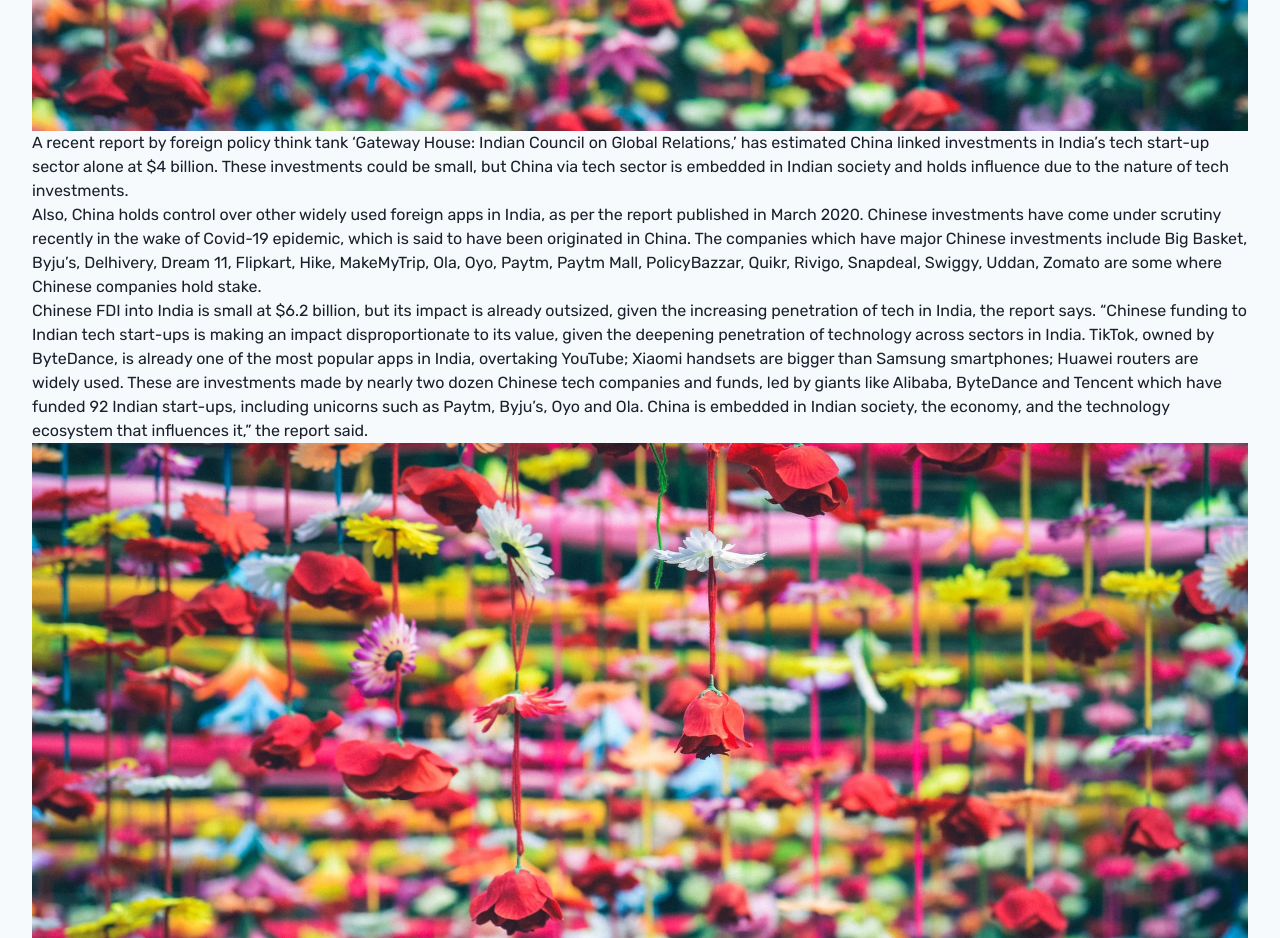
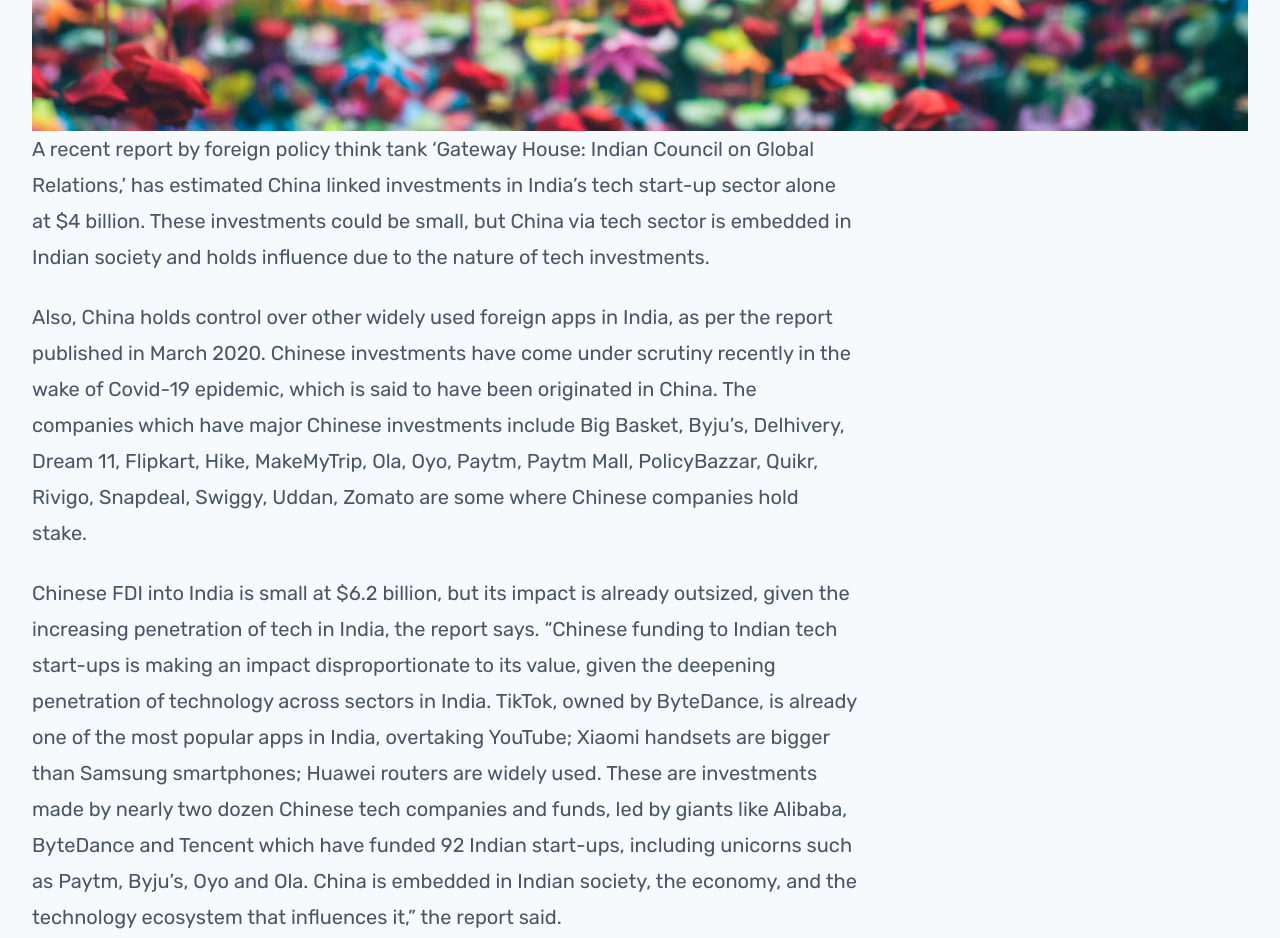
Before and after one commit to sibasishm/my-blog, a Gatsby site: page /blog/aatma-nirbhar-bharat-made-in-china in a window 1280 px wide. Shown: the part 720-1658 px from the top of the page. Built offline with nearby package versions, Linux system fonts and the light colour scheme; Gatsby itself is replaced by a stand-in of ours.

Commit message:
added tailwind typography plugin

```diff
--- a/package.json
+++ b/package.json
@@ -30,6 +30,7 @@
     "react-helmet": "^6.0.0"
   },
   "devDependencies": {
+    "@tailwindcss/typography": "^0.1.2",
     "autoprefixer": "^9.8.0",
     "prettier": "2.0.5",
     "tailwindcss": "^1.4.6"
--- a/src/templates/blog.js
+++ b/src/templates/blog.js
@@ -53,7 +53,7 @@
 					className="mt-4"
 				/>
 				<article
-					className="prose lg:prose-xl"
+					className="prose prose-sm sm:prose lg:prose-xl"
 					dangerouslySetInnerHTML={{ __html: html }}
 				></article>
 			</section>
--- a/tailwind.config.js
+++ b/tailwind.config.js
@@ -38,5 +38,5 @@
 		}
 	},
 	variants: {},
-	plugins: []
+	plugins: [require('@tailwindcss/typography')]
 };
```
